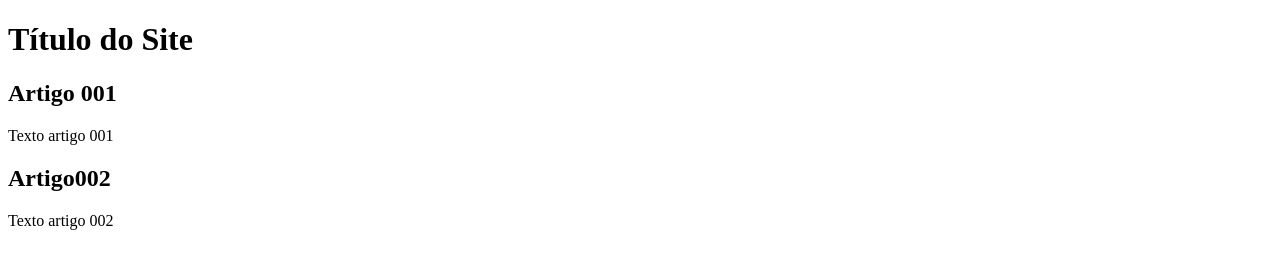
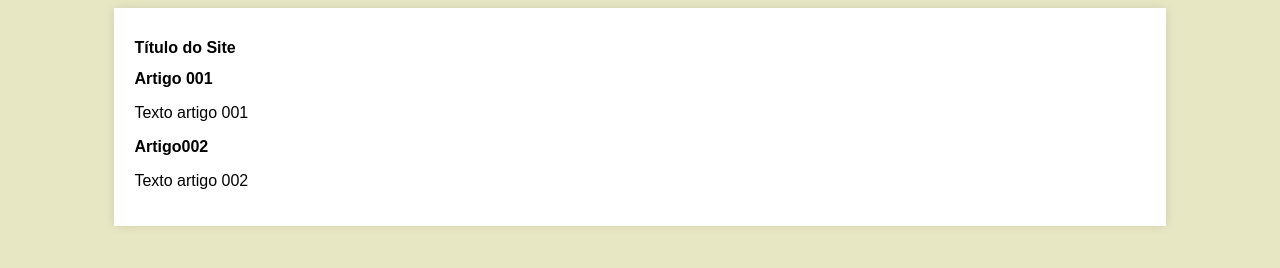
Before and after one commit to nmarlonms/Projeto-Site1, a plain HTML site: page index.html in a window 1280 px wide. Drawn offline with Linux system fonts and the light colour scheme.

Commit message:
Iniciei o design

```diff
--- /dev/null
+++ b/estilos/styles.css
@@ -0,0 +1,15 @@
+*{
+    font-family: Arial, "Helvetica Neue", Helvetica, sans-serif;
+    font-size: 16px;
+}
+
+body{
+    background-color: rgb(231, 231, 196);
+}
+main{
+    width: 80%;
+    margin: auto;
+    background-color: white;
+    padding: 20px;
+    box-shadow: 0px 0px 10px rgba(0, 0, 0, 0.1);
+}
--- a/index.html
+++ b/index.html
@@ -4,6 +4,7 @@
     <meta charset="UTF-8">
     <meta name="viewport" content="width=device-width, initial-scale=1.0">
     <title>Titulo do Artigo</title>
+    <link rel="stylesheet" href="estilos/styles.css">
 </head>
 <body>
     <main>
```
